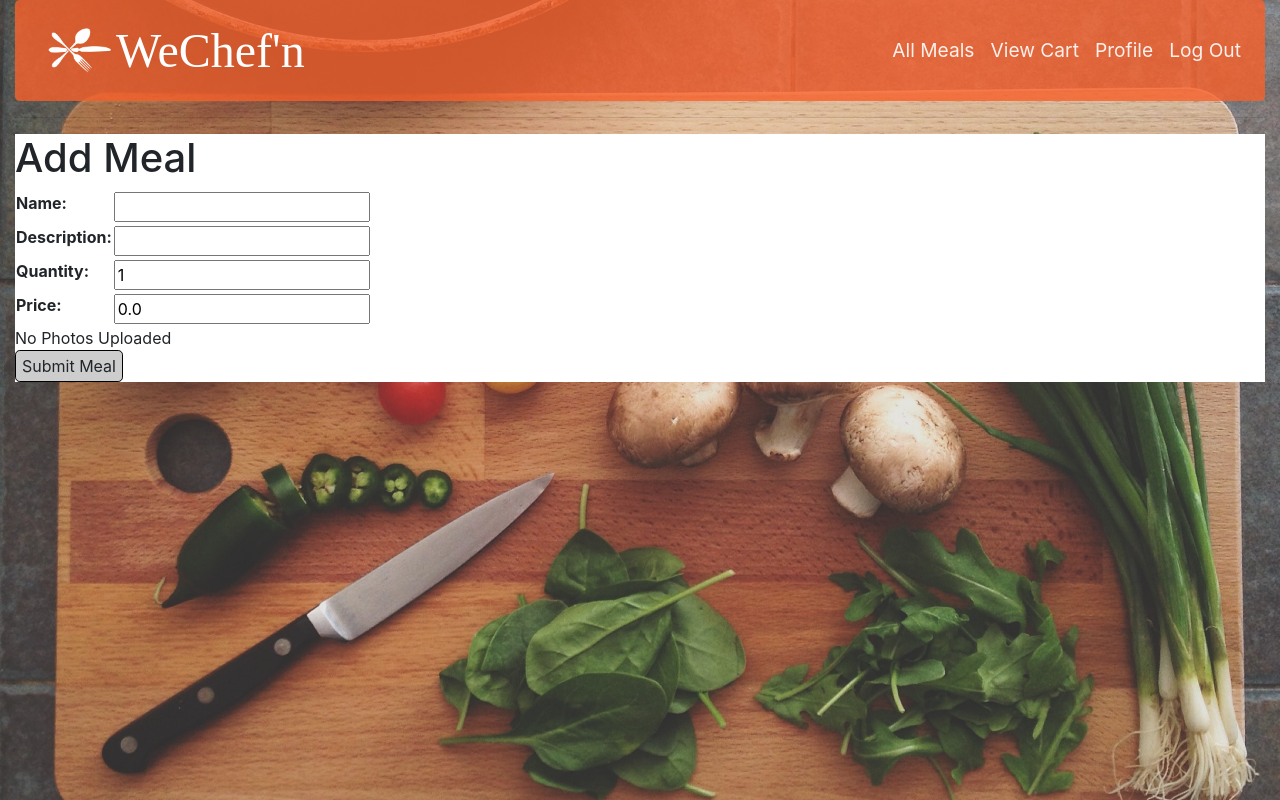
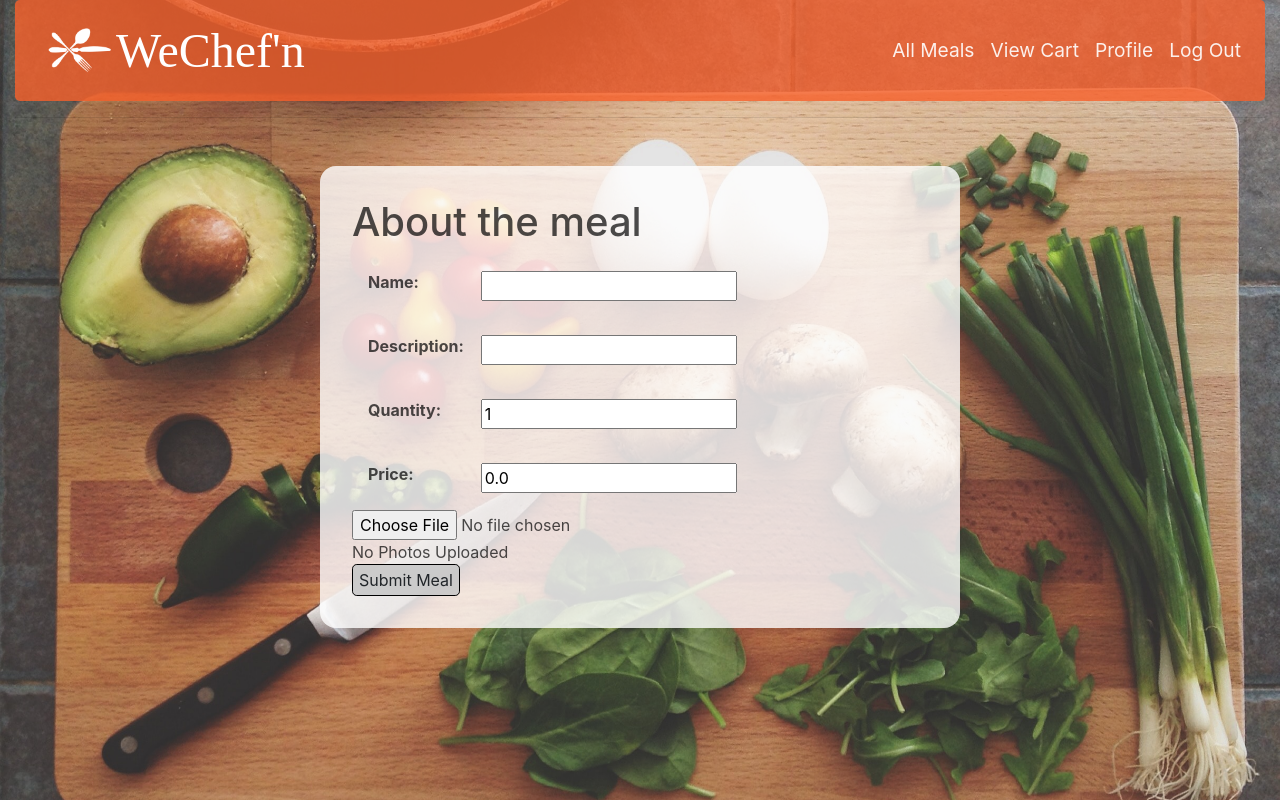
Before and after one commit to franics925/cook_around, a Django app: page /meals/create/ in a window 1280 px wide. Run offline with Django 3.2, Linux system fonts and the light colour scheme; the visitor is signed in with stand-in values (Sample User, id 1); some libraries are stand-ins or nearby versions.

Commit message:
size meal form and add opaque background

```diff
--- a/main_app/static/css/style.css
+++ b/main_app/static/css/style.css
@@ -63,9 +63,16 @@ main {
     height: 100%;
     width: 30rem;
     padding: 4em;
-    color: rgb(41, 41, 41);
-    background-color: white;
-    opacity: .7;
+    box-sizing: 100%;
+    padding-top: 27%;
+}
+
+.banner{
+    color: rgba(255, 255, 255, .92);
+}
+
+.banner h1{
+    font-size: 80px;
 }
 
 
@@ -111,7 +118,7 @@ main {
 }
 
 #mealcard.card {
-    border-radius: 4%;
+    border-radius: 1em;
     max-width: 31em;
     max-height: 19.5em;
     margin: 1em;
@@ -145,14 +152,34 @@ h6 {
 }
 
 form {
-    padding: none;
-    background: rgba(255, 255, 255, 1);
+    padding: .3em;
+    background: rgba(255, 255, 255, .8);
+    color: rgb(0, 0, 0, .7);
+}
 
-}
 
 form, table {
     padding: 1 4;
+}
 
+th {
+    padding: 1em;
+}
+
+#id_description: {
+    width: 100em;
+}
+
+#mealform {
+    display: flex;
+    justify-content: center;
+    /* height: 100%; */
+}
+
+#mealform, form {
+    border-radius: 1em;
+    min-width: 40em;
+    padding: 2em;
 }
 
 footer {
--- a/main_app/templates/main_app/meal_form.html
+++ b/main_app/templates/main_app/meal_form.html
@@ -1,12 +1,13 @@
 {% extends 'base.html' %}
 {% block content %}
 <hr>
-<!-- Leaving the action empty makes the form post to the same url used to display it -->
-    <form action="" method="post">
+
+<div id="mealform">
+<form action="" method="post" class="form">
     {% if object %}
     <h1>Edit <span class="teal-text">{{object.model}}</span></h1>
     {% else %}
-        <h1>Add Meal</h1>
+    <h1>About the meal</h1>
     {% endif %}
     {% csrf_token %}
     <table>
@@ -16,8 +17,13 @@
     {% for photo in meal.photo_set.all %}
     <img class="responsive-img card-panel" src="{{photo.url}}">
     {% empty %}
+    <input type="file" name="photo-file">
     <div class="card-panel teal-text center-align">No Photos Uploaded</div>
     {% endfor %}
     <input type="submit" value="Submit Meal" class="btn">
 </form>
+</div>
+
+
+
 {% endblock %}
```
Also changed, not shown: main_app/templates/home.html (+6 -6 lines). Lines whose indentation alone changed are shown as unchanged.
